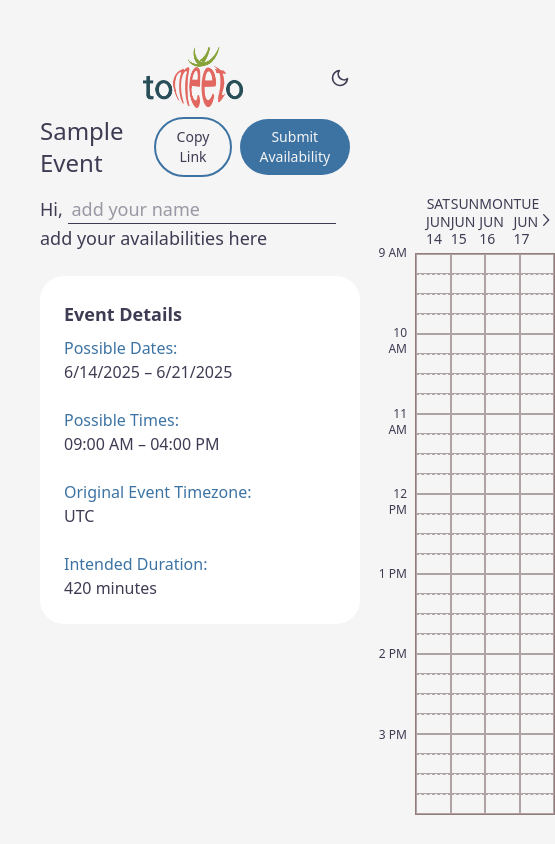
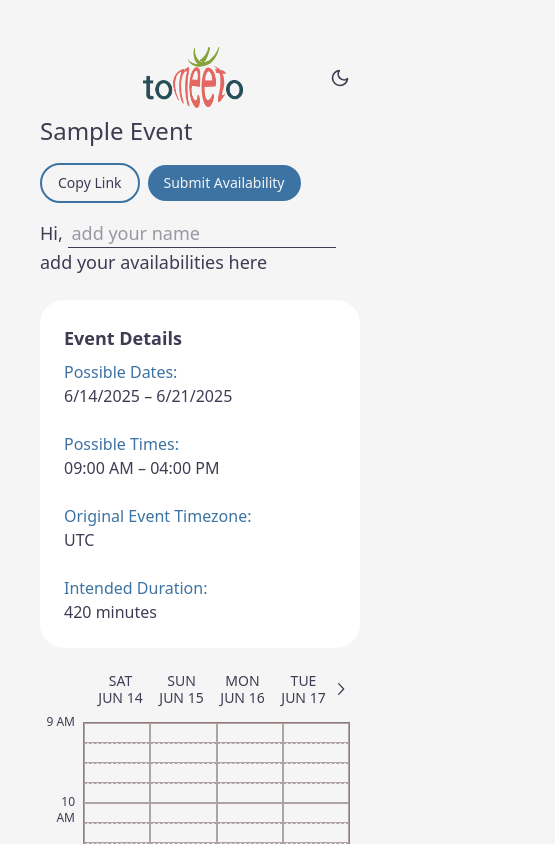
Before and after one commit to plan-cake/frontend, a Next.js app: page /schedule/availability in a window 390 px wide. Shown: the top 844 px of the page, 555 px wide, since content can reach past the window. Built offline with nearby package versions, Linux system fonts and the light colour scheme; a web font is replaced by a local one.

Commit message:
add adjustments for mobile

```diff
--- a/app/schedule/availability/page.tsx
+++ b/app/schedule/availability/page.tsx
@@ -40,7 +40,7 @@ export default function Page() {
 
   return (
     <div className="flex flex-col space-y-4">
-      <div className="flex justify-between">
+      <div className="flex flex-col justify-between space-y-4 md:flex-row">
         <h1 className="text-2xl dark:border-gray-400">{eventName}</h1>
         <div className="flex items-center gap-2">
           <button className="rounded-full border-2 border-blue px-4 py-2 text-sm hover:bg-blue-100 dark:border-red dark:hover:bg-red/25">
@@ -52,7 +52,7 @@ export default function Page() {
         </div>
       </div>
 
-      <div className="flex gap-4">
+      <div className="flex flex-col gap-4 md:flex-row">
         {/* Left Panel - Fixed Event Info */}
         <div className="w-80 shrink-0 overflow-y-auto">
           <div className="mb-6">
--- a/app/ui/components/schedule/time-block.tsx
+++ b/app/ui/components/schedule/time-block.tsx
@@ -165,7 +165,7 @@ export default function TimeBlock({
                 data-slot-iso={slotIso}
                 className={`border-[0.5px] border-gray-300 ${
                   isSelected
-                    ? "bg-blue-500"
+                    ? "bg-blue-500 dark:bg-red"
                     : "hover:bg-blue-200 dark:hover:bg-red-200"
                 } ${isDisabled ? "pointer-events-none bg-gray-200" : ""} ${
                   disableSelect ? "cursor-not-allowed" : ""
```
